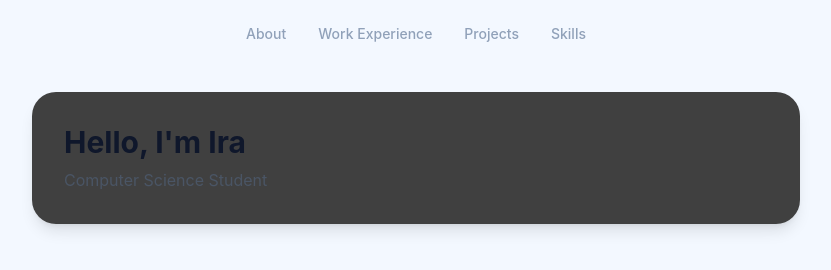
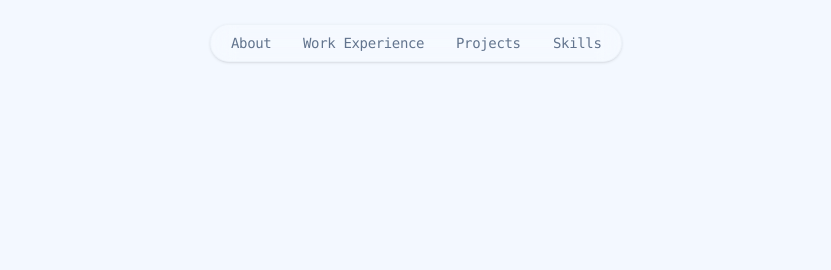
Before and after one commit to iracheck/iracheck.github.io, a website built with Vite: page index.html in a window 1280 px wide. Shown: the whole page, without its empty margins (224-1055 px from the left). Built offline with nearby package versions, Linux system fonts and the light colour scheme.

Commit message:
Styled navigation bar and got a general idea of what the website will look like.

```diff
--- a/index.html
+++ b/index.html
@@ -4,11 +4,14 @@
     <meta charset="UTF-8" />
     <meta name="viewport" content="width=device-width, initial-scale=1.0" />
     <title>Ira Russell Check | Portfolio</title>
+    <!--JS-->
     <script type="module" src="/src/main.js"></script>
   </head>
   <body class="bg-blue-50/75 text-slate-900">
     <!--Navigation Bar-->
-    <div class="flex justify-center gap-8 my-6">
+<div class="flex w-fit mx-auto justify-center gap-8
+            my-6 px-5 py-2 rounded-full bg-white/20
+            border border-slate-200/40 backdrop-blur-md shadow-sm">
       <a class="navbutton">About</a>
       <a class="navbutton">Work Experience</a>
       <a class="navbutton">Projects</a>
@@ -16,11 +19,7 @@
     </div>
 
     <!--Main Body-->
-    <div class="max-w-3xl mx-auto my-12 bg-neutral-700 rounded-3xl shadow-lg p-8">
 
-      <h1 class="text-3xl font-bold">Hello, I'm Ira</h1>
-      <p class="text-gray-600 mt-2">Computer Science Student</p>
 
-    </div>
   </body>
 </html>
--- a/src/style.css
+++ b/src/style.css
@@ -1,5 +1,12 @@
 @import "tailwindcss";
 
 .navbutton {
-    @apply text-sm font-medium text-slate-400 hover:text-blue-300 hover:translate-y-0.5 transition;
+    @apply text-sm font-mono
+    text-slate-500
+    tracking-tight
+    hover:text-blue-500/80 hover:translate-y-[1px]
+    transition-all ease-out duration-200
+    cursor-pointer
+
+    will-change-transform;
 }
```
